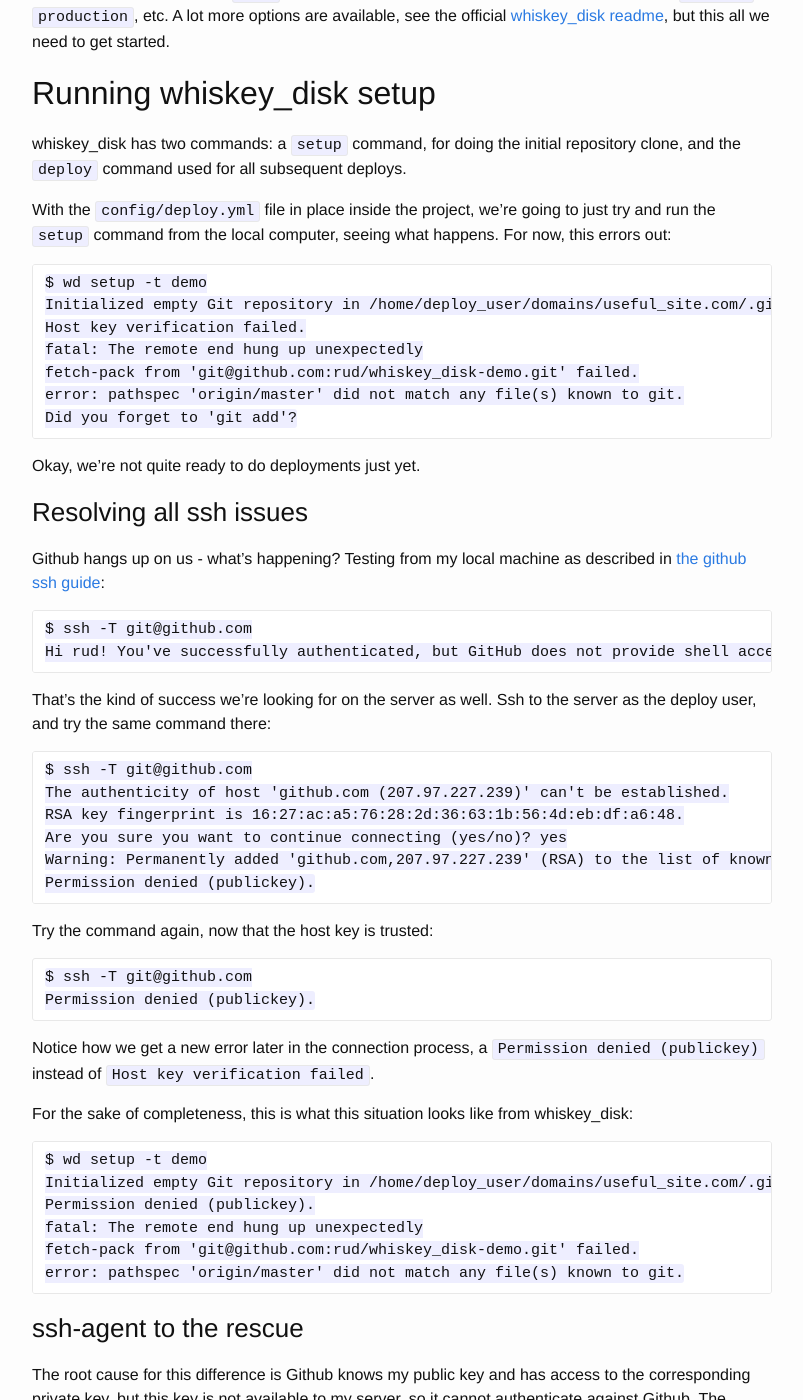
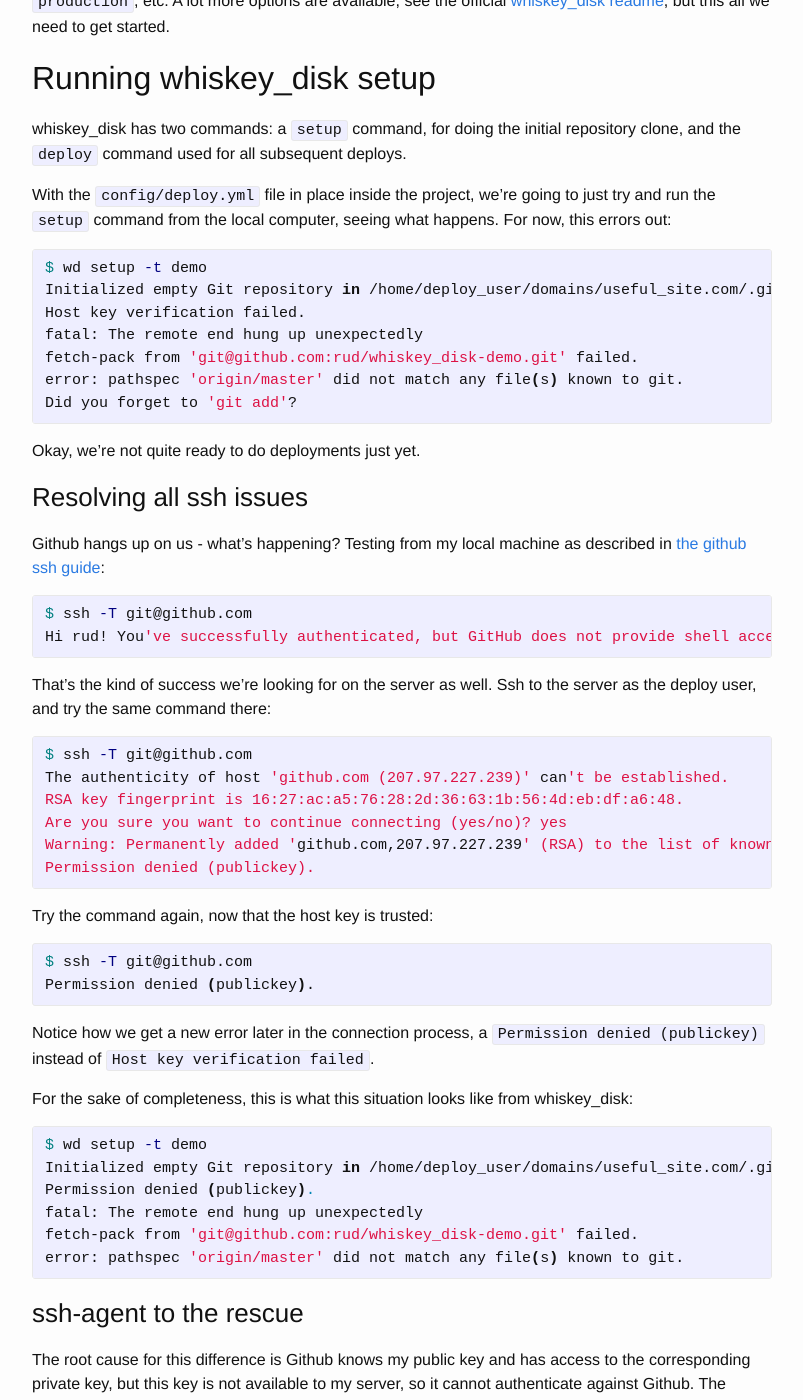
Before and after one commit to rud/rud.github.io, a Jekyll site: the page built from _posts/2011-09-04-whiskey_disk-private-github.markdown, in a window 1280 px wide and 1400 px high, scrolled down 931 px. Shown: the whole window, without its empty margins (238-1041 px from the left). Built offline with Jekyll 4.4.1, drawn with Linux system fonts in a browser that asks for light colours; some of the changed text lies outside the part shown.

Commit message:
Markup the remaining .markdown files to render right

````diff
--- a/_posts/2011-09-04-whiskey_disk-private-github.markdown
+++ b/_posts/2011-09-04-whiskey_disk-private-github.markdown
@@ -6,26 +6,25 @@ wordpress_url: http://object.io/site/?p=420
 date: 2011-09-04 01:00:04 +02:00
 categories: [deploy, ruby, git, workflow]
 ---
-[```whiskey_disk```](https://github.com/flogic/whiskey_disk) makes it very easy to quickly deploy a new version of your site to one or more servers. It's very efficient, as files are copied directly from your git repository to the server. This means you can very quickly make large deployments even when you are on a slow internet connection. You do need a secure way for your server to access the git repository while the deploy is going on, read on to see how this is easily done.
+
+[`whiskey_disk`](https://github.com/flogic/whiskey_disk) makes it very easy to quickly deploy a new version of your site to one or more servers. It's very efficient, as files are copied directly from your git repository to the server. This means you can very quickly make large deployments even when you are on a slow internet connection. You do need a secure way for your server to access the git repository while the deploy is going on, read on to see how this is easily done.
 
 For this example, I'm going to deploy a small static site from a private <a href="https://github.com">Github</a> repository to a server via ssh using ```whiskey_disk```.  There are a few steps in getting this all setup, but once you have the ssh infrastructure playing nicely, a complete deployment of a small static site takes on the order of 2-5 seconds. Stay with me, and I'll show how all the pieces fit together.
 
 To begin with, I'll assume you have a site or application already pushed to a private Github reposity that you now want to do a deploy of. You also have ssh access to the server you are deploying to for this to work. For this example, I'm deploying the <code>master</code> branch of the following private git repository:
 
-```
-git@github.com:rud/whiskey_disk-demo.git
-```
+`git@github.com:rud/whiskey_disk-demo.git`
 
 ## Adding the configuration file
 
 Make sure you have your appropriate code pushed to Github, then we'll add the whiskey_disk config file <code>config/deploy.yml</code> to the project:
 
-```
+{% highlight yaml %}
 demo:
   domain:     "deploy_user@example.com"
   deploy_to:  "/home/deploy_user/domains/useful_site.com"
   repository: "git@github.com:rud/whiskey_disk-demo.git"
-```
+{% endhighlight %}
 
 This is a simple YAML file (indentation matters), you will need to adjust the domain and paths as appropriate. I use the name <code>demo</code> for the environment, other common examples would be <code>staging</code>, <code>production</code>, etc. A lot more options are available, see the official <a href="https://github.com/flogic/whiskey_disk#readme">whiskey_disk readme</a>, but this all we need to get started.
 
@@ -35,7 +34,7 @@ whiskey_disk has two commands: a <code>setup</code> command, for doing the initi
 
 With the <code>config/deploy.yml</code> file in place inside the project, we're going to just try and run the <code>setup</code> command from the local computer, seeing what happens. For now, this errors out:
 
-```
+{% highlight sh %}
 $ wd setup -t demo
 Initialized empty Git repository in /home/deploy_user/domains/useful_site.com/.git/
 Host key verification failed.
@@ -43,7 +42,7 @@ fatal: The remote end hung up unexpectedly
 fetch-pack from 'git@github.com:rud/whiskey_disk-demo.git' failed.
 error: pathspec 'origin/master' did not match any file(s) known to git.
 Did you forget to 'git add'?
-```
+{% endhighlight %}
 
 Okay, we're not quite ready to do deployments just yet.
 
@@ -51,65 +50,65 @@ Okay, we're not quite ready to do deployments just yet.
 
 Github hangs up on us - what's happening? Testing from my local machine as described in <a href="http://help.github.com/ssh-issues/">the github ssh guide</a>:
 
-```
+{% highlight sh %}
 $ ssh -T git@github.com
 Hi rud! You've successfully authenticated, but GitHub does not provide shell access.
-```
+{% endhighlight %}
 
 That's the kind of success we're looking for on the server as well. Ssh to the server as the deploy user, and try the same command there:
 
-```
+{% highlight sh %}
 $ ssh -T git@github.com
 The authenticity of host 'github.com (207.97.227.239)' can't be established.
 RSA key fingerprint is 16:27:ac:a5:76:28:2d:36:63:1b:56:4d:eb:df:a6:48.
 Are you sure you want to continue connecting (yes/no)? yes
 Warning: Permanently added 'github.com,207.97.227.239' (RSA) to the list of known hosts.
 Permission denied (publickey).
-```
+{% endhighlight %}
 
 Try the command again, now that the host key is trusted:
 
-```
+{% highlight sh %}
 $ ssh -T git@github.com
 Permission denied (publickey).
-```
+{% endhighlight %}
 
 Notice how we get a new error later in the connection process, a <code>Permission denied (publickey)</code> instead of <code>Host key verification failed</code>.
 
 For the sake of completeness, this is what this situation looks like from whiskey_disk:
 
-```
+{% highlight sh %}
 $ wd setup -t demo
 Initialized empty Git repository in /home/deploy_user/domains/useful_site.com/.git/
 Permission denied (publickey).
 fatal: The remote end hung up unexpectedly
 fetch-pack from 'git@github.com:rud/whiskey_disk-demo.git' failed.
 error: pathspec 'origin/master' did not match any file(s) known to git.
-```
+{% endhighlight %}
 
 ### ssh-agent to the rescue
 
 The root cause for this difference is Github knows my public key and has access to the corresponding private key, but this key is not available to my server, so it cannot authenticate against Github. The solution is fortunately simple. Do this on your local machine:
 
-```
+{% highlight sh %}
 $ ssh-add
-```
+{% endhighlight %}
 
 This prompts you for the password for your private key, then keeps the private key unlocked in memory for automated access. <strong>You need to do this after each time you restart</strong> before you can do new deployments, as the unlocked key is only stored in memory. We also need to enable ssh-agent support for the connection to the server - as ssh-agent gives a server the possibility to use our private key without further prompting, you need to trust the administrator of servers you deploy to. With that caveat out of the way, open your <code>~/.ssh/config</code> file, and add a config block like this:
 
-```
+{% highlight sh %}
 Host example.com
     ForwardAgent yes  # This enables ssh-agent functionality, making whiskey_disk happy
-```
+{% endhighlight %}
 
 Adjust the hostname to taste, obviously. You can also add port-number here, if your admin moved ssh access from the default port. While you have that file open, also check out these extremely handy [ssh productivity tips](http://blogs.perl.org/users/smylers/2011/08/ssh-productivity-tips.html) for a lot of extra ssh goodness.
 
 Close the previous connection to your server, open a new one (so ssh-agent can do its magic), then re-run the test:
 
-```
+{% highlight sh %}
 $ ssh -T git@github.com
 Hi rud! You've successfully authenticated, but GitHub does not provide shell access.
-```
+{% endhighlight %}
 
 We have ssh-win!
 
@@ -117,21 +116,21 @@ We have ssh-win!
 
 Time to re-try the deployment <code>setup</code> from the local machine:
 
-```
+{% highlight sh %}
 $ wd setup -t demo
 Results:
-deploy_user@example.com =&gt; succeeded.
+deploy_user@example.com => succeeded.
 Total: 1 deployment, 1 success, 0 failures.
-```
+{% endhighlight %}
 
 This means the repository was successfully cloned into place. We only have to do this once, from now on deployments are just a matter of:
 
-```
+{% highlight sh %}
 $ wd deploy -t demo
 Results:
-deploy_user@example.com =&gt; succeeded.
+deploy_user@example.com => succeeded.
 Total: 1 deployment, 1 success, 0 failures.
-```
+{% endhighlight %}
 
 I'm seeing a total time taken for a deployment in the area of 2-5 seconds. Remember to push to Github before running your deployment, as it is from Github your server is pulling versions.
 
````
Also changed, not shown: _posts/2011-10-31-getting-to-know-ruby-debugger.markdown (+10 -10 lines), _posts/2012-09-09-flash-of-convenience.markdown (+6 -6 lines).
